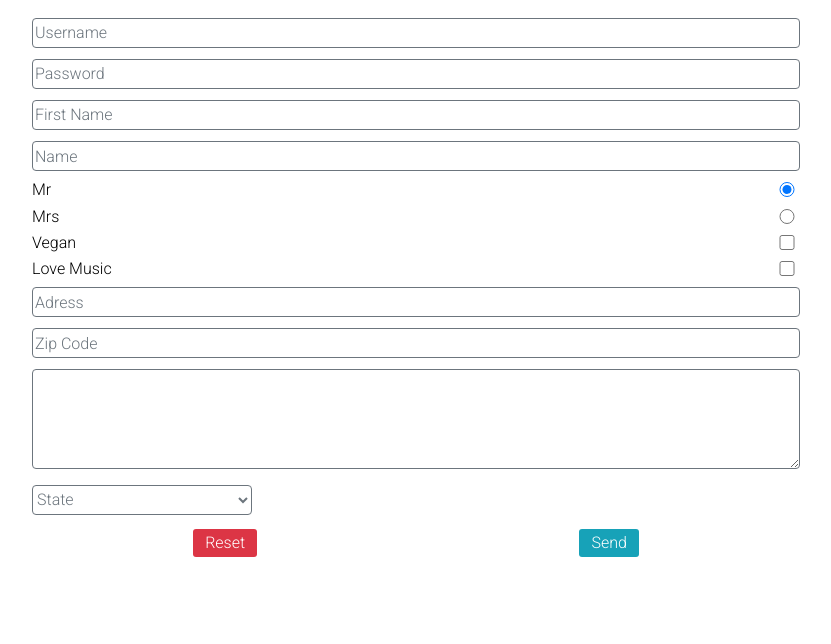
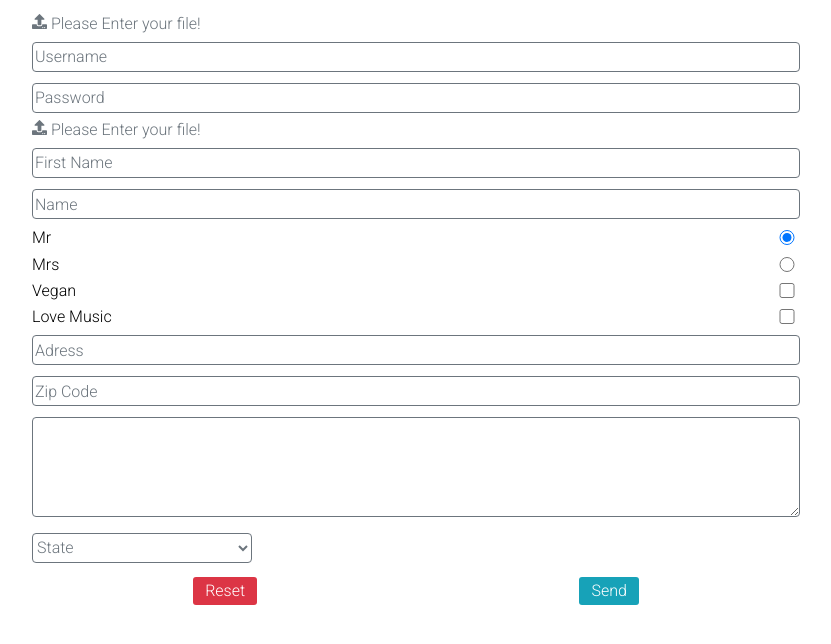
Before and after one commit to natnathou/Dynamic-Form-Redux, a React (Create React App) app: page / in a window 1280 px wide. Shown: the top 644 px of the page, without its empty margins (228-1059 px from the left). Built offline with nearby package versions, Linux system fonts and the light colour scheme.

Commit message:
add input type file with file Reader

```diff
--- a/src/components/Form/Form.js
+++ b/src/components/Form/Form.js
@@ -3,6 +3,7 @@ import {connect} from "react-redux"
 import _ from "lodash"
 import formField from "./json/formField"
 import InputTextField from "./input/InputTextField"
+import InputFileField from "./input/InputFileField"
 import TextAreaField from "./input/TextAreaField"
 import SelectField from './input/SelectField'
 import RadioCheckboxField from "./input/RadioCheckboxField"
@@ -29,6 +30,8 @@ class Form extends React.Component {
 
     initializePropsValue = json => json.map(data => {
         switch (data.type) {
+            case "file":
+                return this.props.formPropsInitialize({[data.name]: {touch: false, required: data.required, display: data.display, extensionAccepted: data.extensionAccepted, filesContent:[]}})
             case "text":
                 return this.props.formPropsInitialize({[data.name]: {touch: false, required: data.required}})
             case "number":
@@ -65,9 +68,17 @@ class Form extends React.Component {
 
     initializeValue = json => json.map(async data => {
         switch (data.type) {
+            case "file":
+                await this.props.formModify({[data.name]: [""]})
+                this.props.formValue[data.name][0] === "" && this.props.formProps[data.name]["required"]
+                    ?
+                    await this.props.formPropsModify({[data.name]: {error: true}})
+                    :
+                    await this.props.formPropsModify({[data.name]: {error: false}})
+                break
             case "text":
                 await this.props.formModify({[data.name]: data.initialValue})
-                this.props.formValue[data.name] === "" && this.props.formProps[data.name]["required"]
+                this.props.formValue[data.name] === [""] && this.props.formProps[data.name]["required"]
                     ?
                     await this.props.formPropsModify({[data.name]: {error: true}})
                     :
@@ -148,6 +159,18 @@ class Form extends React.Component {
     renderError = (data) => {
         if (this.props.formProps[data.name]) {
             switch (data.type) {
+                case "file":
+
+                if (this.props.formProps[data.name]["touch"] && this.props.formValue[data.name][0] === ""  && data.required) {
+                    return <div className="Error">{data.error}</div>
+                }
+
+                if (this.props.formValue[data.name][0] === "" && data.required && this.props.displayError) {
+                    return <div className="Error">{data.error}</div>
+                } else {
+                    return null
+                }
+
                 case   "checkbox":
                     if (this.props.formProps[data.name]["touch"] && !this.props.formValue[data.name] && data.required) {
                         return <div className="Error">{data.error}</div>
@@ -193,22 +216,35 @@ class Form extends React.Component {
 
     }
 
+    imageRender=(data)=>{
+        if(this.props.formProps[data.name]["filesContent"][0]!=="" && this.props.formProps[data.name]["display"]){
+            return this.props.formProps[data.name]["filesContent"].map(datas=>{
+                console.log()
+                if(datas.type === "image/jpeg" || datas.type === "image/png"){
+                    return <img src={datas.content} alt={data.name} key={datas.content}/>
+                } else{
+                    return null
+                }
+            })
+        }
+    }
+
 
     renderInput = json => json.map((data, index) => {
         let error = false;
         if (this.props.formProps[data.name]) {
             switch (data.type) {
-                case   "checkbox"                                                                                                                                                      :
+                case "checkbox":
                     if (this.props.formProps[data.name]["touch"] && !this.props.formValue[data.name] && data.required) {
                         error = true;
                     }
                     break
-                case   "list"                                                                                                                                                          :
+                case "list":
                     if (this.props.formProps[data.name]["touch"] && this.props.formValue[data.name] === data.optionArray[0]) {
                         error = true;
                     }
                     break
-                default                                                                                                                                                         :
+                default:
                     if (this.props.formProps[data.name]["touch"] && this.props.formValue[data.name] === "" && data.required) {
                         error = true;
                     }
@@ -218,6 +254,36 @@ class Form extends React.Component {
 
 
         switch (data.type) {
+            case "file":
+                if(this.props.formValue[data.name]){
+                    return (
+                        <div key={index}>
+                            <InputFileField
+                                label={data.label}
+                                textLabel={data.textLabel}
+                                type={data.type}
+                                id={data.id}
+                                required={data.required}
+                                name={data.name}
+                                placeholder={data.placeholder}
+                                value={this.props.formValue[data.name][0]["name"] ? `C:\\fakepath\\${this.props.formValue[data.name][0]["name"]}`: [""]}
+                                accept={data.extensionAccepted}
+                                handClick={this.handClick}
+                                handleChange={this.handleChange}
+                                handBlur={this.handBlur}
+                                autocomplete={data.autocomplete}
+                                className={error ? "ErrorColor" : ""}
+                            />
+                            {this.renderError(data)}
+                            <div className="Image">{this.imageRender(data)}</div>
+                        </div>
+
+                    )
+
+                } else {
+                    return null
+                }
+
             case "text":
                 return (
                     <div key={index}>
@@ -433,6 +499,37 @@ class Form extends React.Component {
                     await this.props.formPropsModify({[event.target.name]: {error: false}})
                 break
 
+            case "file":
+                if(event.target.files[0]){
+                    await this.props.formModify({[event.target.name]: event.target.files})
+                    await this.props.formPropsModify({[event.target.name]: {filesContent: []}})
+                    const handleFile = async (e)=>{
+                        const content = e.target.result;
+                        let obj ={};
+                        obj.data=content.split(";")[0].split(":")[1]
+                        obj.base64=content.split(";")[1].split(",")[1]
+                        await this.props.formPropsModify({[event.target.name]: {filesContent: [...this.props.formProps[event.target.name]["filesContent"], {type: obj.data, content: content}]}})
+                    }
+
+                    _.toArray(event.target.files).forEach(data =>{
+                        let fileData = new FileReader();
+                        fileData.onloadend = handleFile;
+                        fileData.readAsDataURL(data)
+                    })
+
+                } else{
+                    await this.props.formModify({[event.target.name]: [""]})
+                    await this.props.formPropsModify({[event.target.name]: {filesContent: []}})
+
+                }
+                this.props.formValue[event.target.name][0] ==="" && this.props.formProps[event.target.name]["required"]
+                        ?
+                        await this.props.formPropsModify({[event.target.name]: {error: true}})
+                        :
+                        await this.props.formPropsModify({[event.target.name]: {error: false}})
+
+                break
+
             default:
                 await this.props.formModify({[event.target.name]: event.target.value})
                 this.props.formValue[event.target.name] === "" && this.props.formProps[event.target.name]["required"]
@@ -444,6 +541,7 @@ class Form extends React.Component {
         }
     }
 
+
     handClick = (event) => {
         switch (event.target.type) {
             default:
@@ -453,7 +551,17 @@ class Form extends React.Component {
     }
 
     handBlur = async (event) => {
+        event.persist()
         switch (event.target.type) {
+            case "file":
+                let name =event.target.name
+                window.addEventListener("focus", async ()=>{
+                    setTimeout(()=>{
+                        this.props.formPropsModify({[name]: {touch: true}});
+                    },500)
+
+                })
+                break
             case "text":
                 await this.props.formPropsModify({[event.target.name]: {touch: true}});
                 break
--- /dev/null
+++ b/src/components/Form/input/InputFileField.js
@@ -0,0 +1,54 @@
+import React from "react"
+import {ReactComponent as Icon} from "../style/upload-solid.svg"
+
+const labelTag = (label, textLabel, id) => {
+    if (label) {
+        return (
+            <label htmlFor={id}>
+                <Icon className="svgUpload"/>{` ${textLabel}`}
+            </label>
+        );
+    }
+}
+
+const InputFileField = ({
+                            label = false,
+                            textLabel = "",
+                            type = "",
+                            id = "",
+                            required = false,
+                            name = "",
+                            placeholder = "",
+                            value = [""],
+                            autocomplete = "off",
+                            accept="",
+                            handClick = null,
+                            handleChange = null,
+                            handBlur = null,
+                            className = ""
+                        }) => {
+
+    return (
+        <div className={type}>
+            {labelTag(label, textLabel, id)}
+            <input
+                type={type}
+                id={id}
+                required={required}
+                name={name}
+                placeholder={placeholder}
+                value={value}
+                accept={accept}
+                onClick={handClick}
+                onChange={handleChange}
+                onBlur={handBlur}
+                autoComplete={autocomplete}
+                className={className}
+                multiple
+            />
+        </div>
+    )
+}
+
+
+export default InputFileField
--- a/src/components/Form/json/formField.js
+++ b/src/components/Form/json/formField.js
@@ -1,4 +1,17 @@
 const formField = [
+    {
+        type             : "file",
+        label            : true,
+        textLabel        : "Please Enter your file!",
+        id               : "file",
+        required         : true,
+        name             : "file",
+        placeholder      : "File",
+        autocomplete     : "off",
+        error            : "You have to enter a file!",
+        display          : true,
+        extensionAccepted: "image/*"
+    },
     {
         type        : "text",
         label       : false,
@@ -22,6 +35,19 @@ const formField = [
         initialValue: "",
         autocomplete: "off",
         error       : "You have to enter a passport"
+    },
+    {
+        type             : "file",
+        label            : true,
+        textLabel        : "Please Enter your file!",
+        id               : "file",
+        required         : true,
+        name             : "file2",
+        placeholder      : "File",
+        autocomplete     : "off",
+        error            : "You have to enter a file!",
+        display          : true,
+        extensionAccepted: "image/*"
     },
     {
         type        : "text",
--- a/src/components/Form/style/Form.css
+++ b/src/components/Form/style/Form.css
@@ -156,6 +156,34 @@
     color: var(--bordeaux) !important;
 }
 
+.Form input[type="file"]{
+    width: 0.1px;
+	height: 0.1px;
+	opacity: 0;
+	overflow: hidden;
+	position: absolute;
+	z-index: -1;
+}
+
+.file>label {
+    font-family: var(--main-font-family);
+    width: 100%;
+    margin-top: .35rem;
+    margin-bottom: .35rem;
+    font-size: 1rem;
+    font-weight: 400;
+    line-height: 1.5;
+    color: var(--main-color-txt);
+    background-color: var(--main-color-one);
+    cursor: pointer;
+}
+
+
+.file>label>.svgUpload {
+    height: calc(var(--main-height-input)/2);
+}
+
+
 .Form input, .Form textarea {
     font-family: var(--main-font-family);
     width: 100%;
@@ -221,6 +249,20 @@
     box-shadow: 0 0 0 0.2rem var(--main-color-four);
 }
 
+.Image{
+    width: 100%;
+    display: flex;
+    flex-wrap: wrap;
+    justify-content: space-around;
+
+}
+
+.Image>img{
+    width: 30%;
+    margin-top: .35rem;
+    margin-bottom: .35rem;
+}
+
 .Button {
     width: 100%;
     display: flex;
```
Also changed, not shown: src/actions/actions.js (+9 -1 lines), src/components/Form/style/upload-solid.svg (added).
